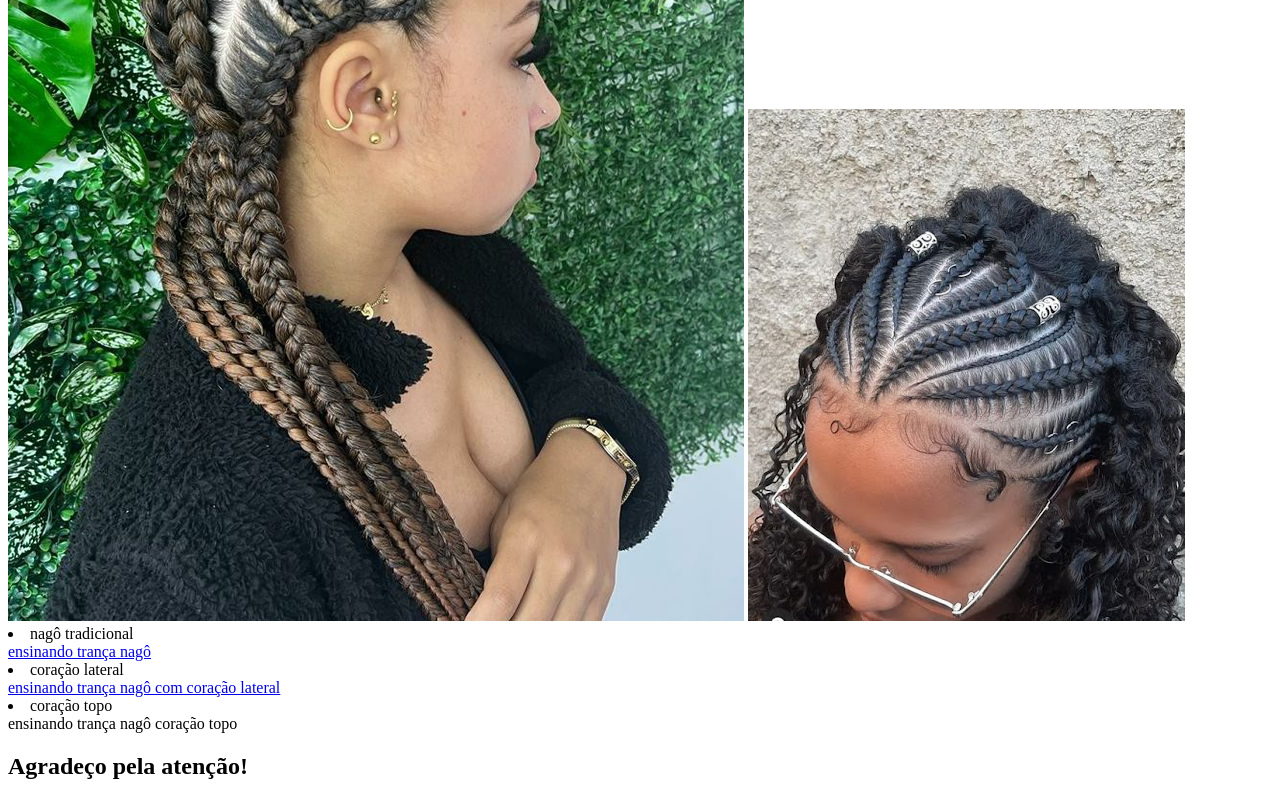
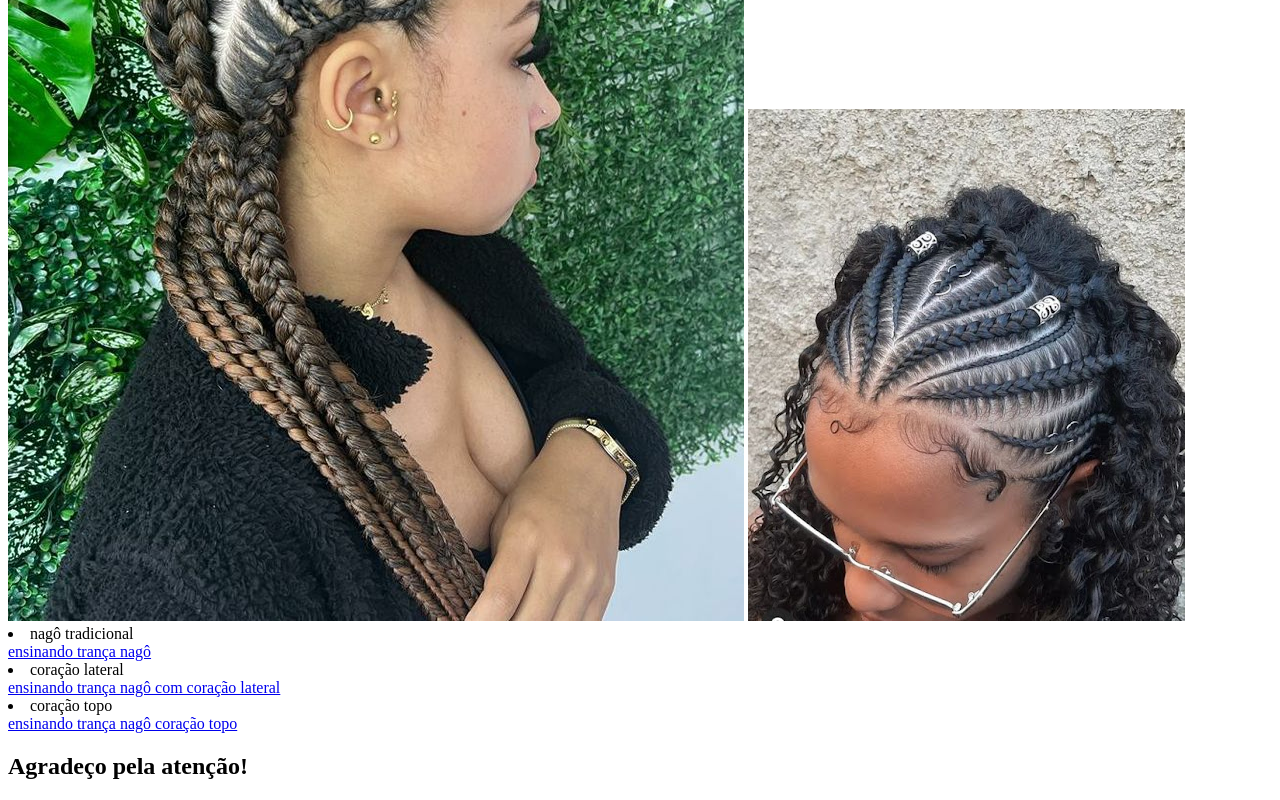
Before and after one commit to isaMARUY/cite2024, a plain HTML site: page index.html in a window 1280 px wide. Shown: the part 898-1698 px from the top of the page. Drawn offline with Linux system fonts and the light colour scheme.

Commit message:
Update index.html

```diff
--- a/index.html
+++ b/index.html
@@ -26,7 +26,7 @@
         <a href="https://www.youtube.com/watch?v=Lz9_3Ooa2Do" target="_blank">ensinando trança nagô com coração lateral</a>
 
         <li>coração topo</li>
-        <a vvvhttps://www.youtube.com/watch?v=NxGcG6lZj_c" target="_blank">ensinando trança nagô coração topo</a>
+        <a href="https://www.youtube.com/watch?v=NxGcG6lZj_c" target="_blank">ensinando trança nagô coração topo</a>
 
 
 <h2>Agradeço pela atenção!</h2>
```
